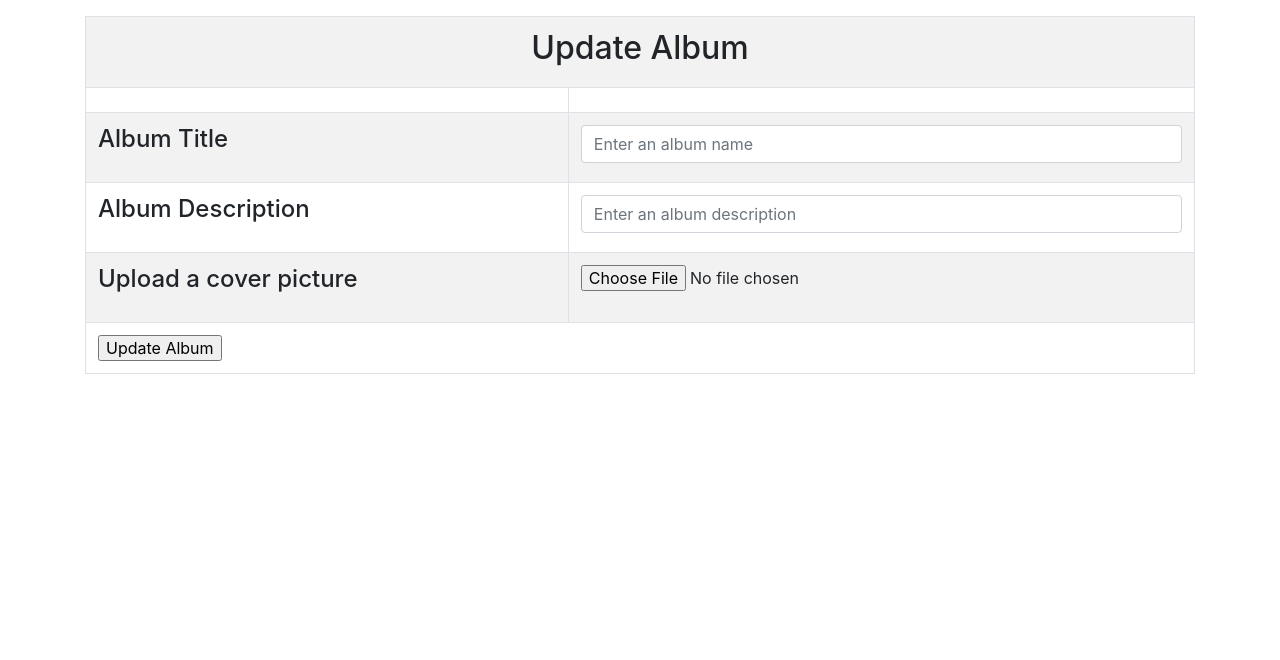
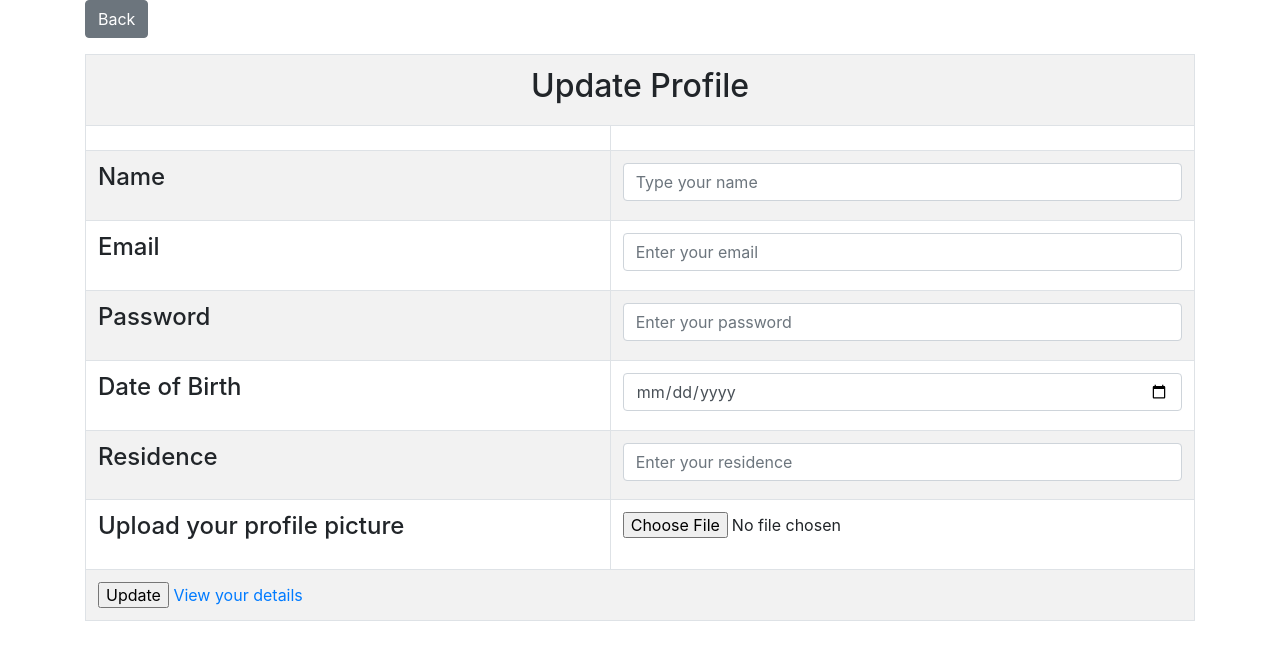
Before and after one commit to CodyBu/Photo-Album, a PHP site: page /update_user.php?id=1 in a window 1280 px wide. Shown: the part 56-716 px from the top of the page. Run offline with PHP 8.4, Linux system fonts and the light colour scheme; data that the repository does not hold is empty.

Commit message:
Add files via upload

```diff
--- a/signout.php
+++ b/signout.php
@@ -5,4 +5,5 @@
 
 
 
+
  ?>
--- a/update-album.php
+++ b/update-album.php
@@ -14,6 +14,8 @@
 
 
         <div class = "container">
+            <br>
+            <a class="btn btn-secondary" href="profile.php" role="button">Back</a>
             <form name = "form1" method = "post" action = "execute_update_album.php" enctype = "multipart/form-data">
                 <input type = "hidden" name = "id" value = "<?php echo $id;?>">
                 <table class = "table table-bordered table-striped table-hover">
--- a/updateUserAction.php
+++ b/updateUserAction.php
@@ -19,7 +19,7 @@
 
             //echo "Record updated successfully";
             //header("location:update.php?msg=Record updated");
-            header("location:profile.php");
+            header("location:index.php");
     }
     else {
 
--- a/update_user.php
+++ b/update_user.php
@@ -1,26 +1,25 @@
 <html>
+
     <head>
         <link rel="stylesheet" href="https://cdn.jsdelivr.net/npm/bootstrap@4.6.0/dist/css/bootstrap.min.css" integrity="sha384-B0vP5xmATw1+K9KRQjQERJvTumQW0nPEzvF6L/Z6nronJ3oUOFUFpCjEUQouq2+l" crossorigin="anonymous">
+    </head>
 
 
-    </head>
-
     <body>
-
       <?php
               include ("nav.php");
                $id = $_GET["id"];
       ?>
 
-
       <div class = "container">
-            <form name = "form1" method = "post" action = "execute_update_album.php" enctype = "multipart/form-data">
+        <a class="btn btn-secondary" href="profile.php" role="button">Back</a>
+          <form name = "form1" method = "post" action = "updateUserAction.php" enctype = "multipart/form-data">
               <input type = "hidden" name = "id" value = "<?php echo $id;?>">
               <table class = "table table-bordered table-striped table-hover">
 
                   <div class = "form-group">
                       <tr>
-                            <td colspan = "2" align = "center"><h2>Update Album</h2></td>
+                          <td colspan = "2" align = "center"><h2>Update Profile</h2></td>
                       </tr>
                   </div>
 
@@ -37,27 +36,42 @@
 
 
                               </td>
-
-
                           </tr>
                   </div>
 
                   <div class = "form-group">
-
                           <tr>
-                                <td><label><h4>Album Title</h4></label></td>
-                                <td><input type = "text" name = "title" class = "form-control" placeholder = "Enter an album name" required></td>
+                              <td><label><h4>Name</h4></label></td>
+                              <td><input type = "text" name = "name" class = "form-control" placeholder = "Type your name" required></td>
 
                           </tr>
 
                           <tr>
-                                <td><label><h4>Album Description</h4></label></td>
-                                <td><input type = "text-field" name = "description" class = "form-control" placeholder = "Enter an album description" required></td>
+                              <td><label><h4>Email</h4></label></td>
+                              <td><input type = "text" name = "email" class = "form-control" placeholder = "Enter your email" pattern = "^([a-zA-Z0-9._%-]+@[a-zA-Z0-9.-]+\.[a-zA-Z]{2,6})*$" required></td>
 
                           </tr>
 
                           <tr>
-                                <td><label><h4>Upload a cover picture</h4></label></td>
+                              <td><label><h4>Password</h4></label></td>
+                              <td><input type = "password" name = "password" class = "form-control" placeholder = "Enter your password" required></td>
+
+                          </tr>
+
+                          <tr>
+                              <td><label><h4>Date of Birth</h4></label></td>
+                              <td><input type = "date" name = "dob" class = "form-control" placeholder = "Enter your DOB" required></td>
+
+                          </tr>
+
+                          <tr>
+                              <td><label><h4>Residence</h4></label></td>
+                              <td><input type = "text" name = "dom" class = "form-control" placeholder = "Enter your residence"></td>
+
+                          </tr>
+
+                          <tr>
+                              <td><label><h4>Upload your profile picture</h4></label></td>
                               <td><input type = "file" name = "pic" required></td>
 
                           </tr>
@@ -65,7 +79,8 @@
                           <tr>
                               <td colspan = "2">
                                   <div>
-                                        <input type = "submit" name = "submit" value =  "Update Album">
+                                      <input type = "submit" name = "submit" value =  "Update">
+                                      <a href = "update_data.php">View your details</a>
                                   </div>
                               </td>
 
@@ -74,5 +89,9 @@
               </table>
           </form>
       </div>
+
+
     </body>
+
+
 </html>
```
Also changed, not shown: update_picture.php (+1 -6 lines), view_album.php (+13 -6 lines). Lines whose indentation alone changed are shown as unchanged.
